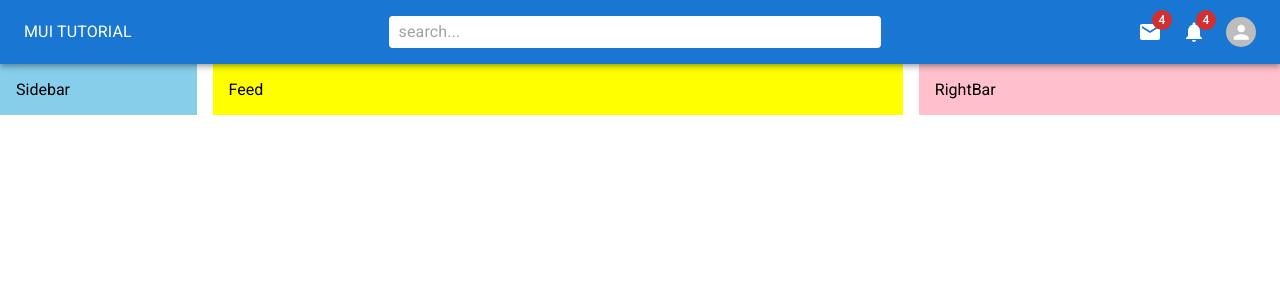
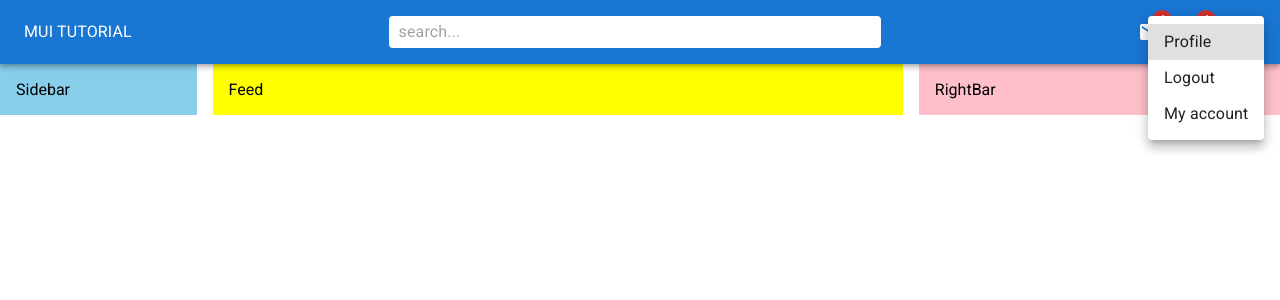
Before and after one commit to OSSwebmaster2003/landing-static-social-media, a React (Create React App) app: page / in a window 1280 px wide. Both pictures are taken after a click on the element 1241 px from the left and 32 px from the top of the page. Shown: the top 300 px of the page. Built offline with nearby package versions, Linux system fonts and the light colour scheme.

Commit message:
MUI Menu

```diff
--- a/src/components/Navbar.jsx
+++ b/src/components/Navbar.jsx
@@ -1,4 +1,4 @@
-import React from "react";
+import React, { useState } from "react";
 import styled from "@emotion/styled";
 import {
   AppBar,
@@ -6,6 +6,8 @@
   Badge,
   Box,
   InputBase,
+  Menu,
+  MenuItem,
   Toolbar,
   Typography,
 } from "@mui/material";
@@ -40,6 +42,7 @@
 }));
 
 const Navbar = () => {
+  const [open, setOpen] = useState(false);
   return (
     <AppBar position="sticky">
       <StyledToolbar>
@@ -57,13 +60,35 @@
           <Badge badgeContent={4} color="error">
             <Notifications />
           </Badge>
-          <Avatar alt="Remy Sharp" sx={{ width: 30, height: 30 }} />
+          <Avatar
+            alt="Remy Sharp"
+            sx={{ width: 30, height: 30 }}
+            onClick={() => setOpen(true)}
+          />
         </IconContainer>
-        <UserBox>
+        <UserBox onClick={() => setOpen(true)}>
           <Avatar alt="Remy Sharp" sx={{ width: 30, height: 30 }} />
           <Typography variant="span">John</Typography>
         </UserBox>
       </StyledToolbar>
+      <Menu
+        id="demo-positioned-menu"
+        aria-labelledby="demo-positioned-button"
+        open={open}
+        onClose={() => setOpen(false)}
+        anchorOrigin={{
+          vertical: "top",
+          horizontal: "right",
+        }}
+        transformOrigin={{
+          vertical: "top",
+          horizontal: "left",
+        }}
+      >
+        <MenuItem>Profile</MenuItem>
+        <MenuItem>Logout</MenuItem>
+        <MenuItem>My account</MenuItem>
+      </Menu>
     </AppBar>
   );
 };
```
